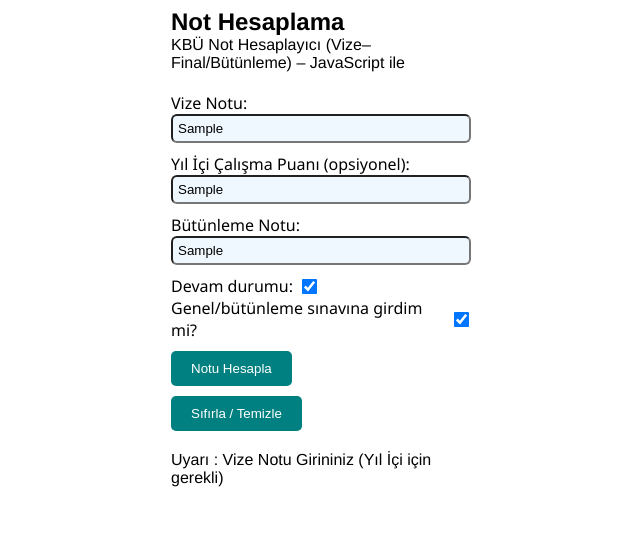
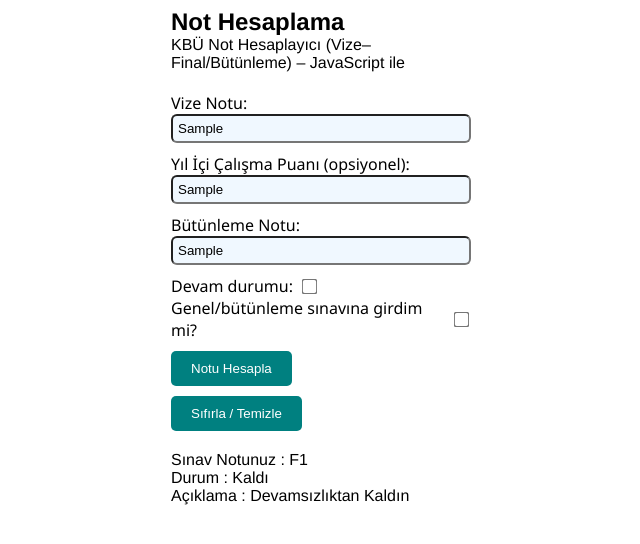
Before and after one commit to BerkantKazangirler/kbu-not-hesaplayici-berkant-kazangirler-2505903028, a plain HTML site: page index.html in a window 1280 px wide. Both pictures are taken after typing "Sample", "Sample", "Sample", "Sample" into the empty fields and a click on the button "Notu Hesapla". Shown: the whole page, without its empty margins (319-959 px from the left). Drawn offline with Linux system fonts and the light colour scheme.

Commit message:
fix: update checkbox states and improve validation messages

```diff
--- a/index.html
+++ b/index.html
@@ -21,11 +21,11 @@
       <input type="text" id="butunleme" oninput="butunlemeKontrol()" />
       <div id="checkboxdiv">
         <label for="devam"> Devam durumu: </label>
-        <input type="checkbox" id="devam" checked />
+        <input type="checkbox" id="devam" />
       </div>
       <div id="checkboxdiv">
         <label for="sinavgirdin"> Genel/bütünleme sınavına girdim mi? </label>
-        <input type="checkbox" id="sinavgirdin" checked />
+        <input type="checkbox" id="sinavgirdin" />
       </div>
       <!-- Evet/Hayır → Hayır ise F2 -->
       <button type="submit">Notu Hesapla</button>
--- a/script.js
+++ b/script.js
@@ -19,6 +19,7 @@ function butunlemeKontrol() {
   if (document.getElementById("butunleme").value != "") {
     document.getElementById("finallabel").style.display = "none";
     document.getElementById("final").style.display = "none";
+    document.getElementById("final").value = "";
     butunlemeGirdi = true;
   } else {
     document.getElementById("finallabel").style.display = "flex";
@@ -48,16 +49,15 @@ function hesapla() {
     }
 
     donemSonuNotu = butunlemeNotu > 0 ? butunlemeNotu : finalNotu;
-
     basariNotu = yilIciNotu * 0.4 + donemSonuNotu * 0.6;
 
-    if (vizeNotu == 0 || isNaN(vizeNotu)) {
+    if (vizeNotu == 0) {
       document.getElementById("uyari").style.display = "flex";
       document.getElementById("uyari").innerText =
         "Uyarı : Vize Notu Girininiz (Yıl İçi için gerekli)";
       sonucGizle();
       return;
-    } else if ((finalNotu == 0 || isNaN(finalNotu)) && !butunlemeGirdi) {
+    } else if (finalNotu == 0 && !butunlemeGirdi) {
       document.getElementById("uyari").style.display = "flex";
       document.getElementById("uyari").innerText =
         "Uyarı : Final Notu Girininiz";
@@ -87,7 +87,7 @@ function hesapla() {
         sonucGizle();
         return;
       }
-      console.log(basariNotu);
+
       if (sinavNotu < 50) {
         harfNotu = "F3";
         durum = false;
@@ -121,8 +121,6 @@ function hesapla() {
         aciklama = "Başarı Notu 100";
         durum = true;
       } else {
-        console.log(sinavNotu);
-
         harfNotu = "-";
         aciklama = "Not Hesaplanamadı";
       }
```
